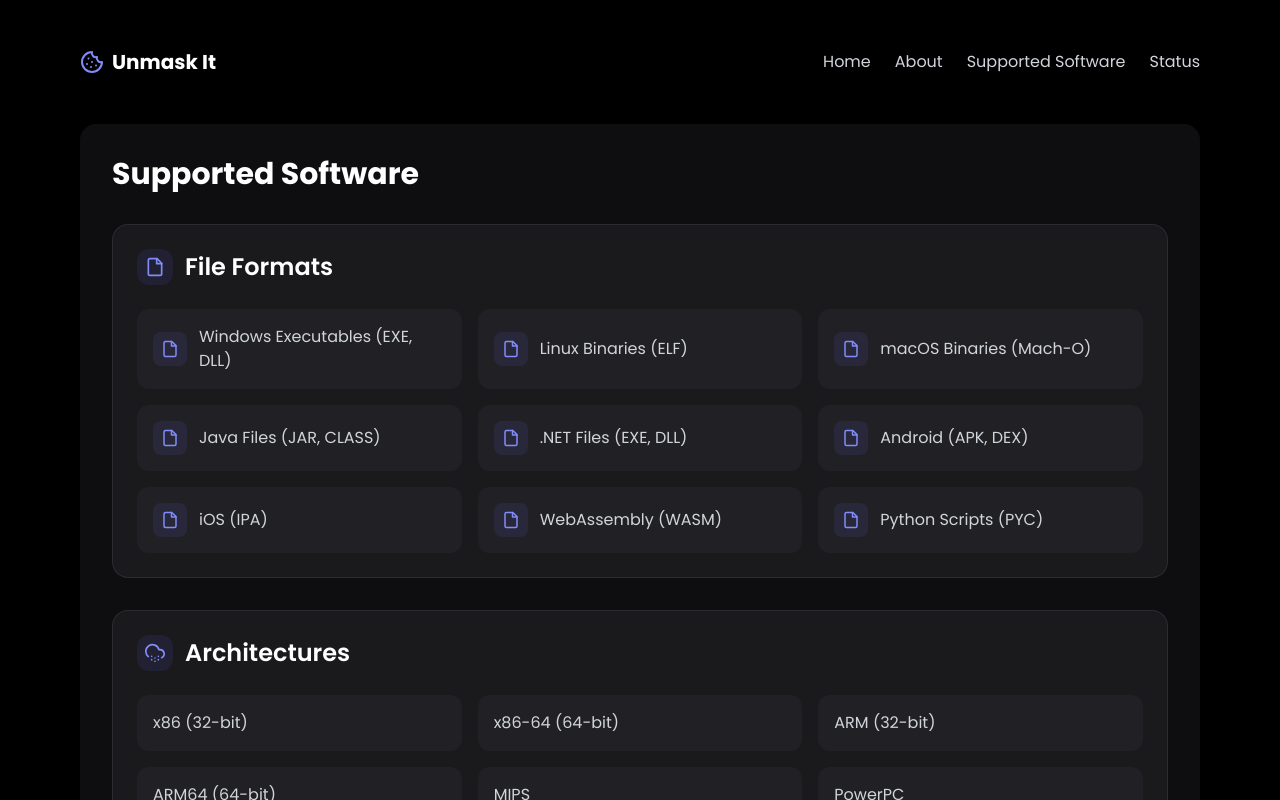
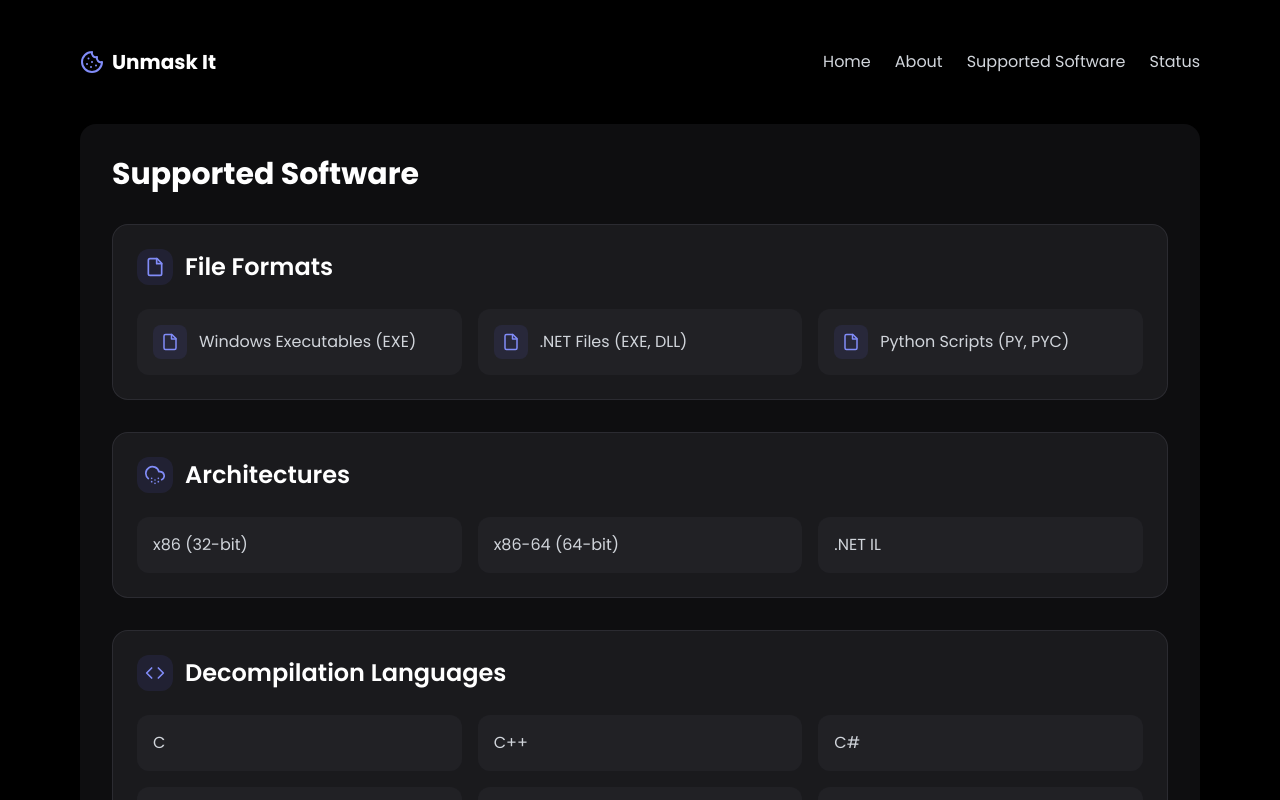
Before and after one commit to nffdev/unmask-it, a React (Vite) app in the folder Front/: page /supported in a window 1280 px wide. Shown: the top 800 px of the page. Built offline with nearby package versions, Linux system fonts and the light colour scheme.

Commit message:
feat(app): updated list

```diff
--- a/Front/src/routes/Supported.jsx
+++ b/Front/src/routes/Supported.jsx
@@ -33,15 +33,9 @@ export default function SupportedPage() {
               </h2>
               <div className="grid grid-cols-1 md:grid-cols-2 lg:grid-cols-3 gap-4">
                 {[
-                  { name: "Windows Executables (EXE, DLL)", icon: "windows" },
-                  { name: "Linux Binaries (ELF)", icon: "linux" },
-                  { name: "macOS Binaries (Mach-O)", icon: "apple" },
-                  { name: "Java Files (JAR, CLASS)", icon: "coffee" },
+                  { name: "Windows Executables (EXE)", icon: "windows" },
                   { name: ".NET Files (EXE, DLL)", icon: "hash" },
-                  { name: "Android (APK, DEX)", icon: "smartphone" },
-                  { name: "iOS (IPA)", icon: "smartphone" },
-                  { name: "WebAssembly (WASM)", icon: "globe" },
-                  { name: "Python Scripts (PYC)", icon: "code" },
+                  { name: "Python Scripts (PY, PYC)", icon: "code" },
                 ].map((item, index) => (
                   <div
                     key={index}
@@ -98,13 +92,6 @@ export default function SupportedPage() {
                 {[
                   "x86 (32-bit)",
                   "x86-64 (64-bit)",
-                  "ARM (32-bit)",
-                  "ARM64 (64-bit)",
-                  "MIPS",
-                  "PowerPC",
-                  "RISC-V",
-                  "WebAssembly",
-                  "JVM Bytecode",
                   ".NET IL",
                 ].map((item, index) => (
                   <div key={index} className="bg-zinc-700/20 p-4 rounded-xl hover:bg-zinc-700/30 transition-colors">
@@ -138,14 +125,10 @@ export default function SupportedPage() {
                 {[
                   "C",
                   "C++",
-                  "Java",
                   "C#",
                   "Python",
                   "JavaScript",
-                  "Go",
-                  "Swift",
-                  "Rust (experimental)",
-                  "Kotlin (experimental)",
+                  "Go (experimental)",
                 ].map((item, index) => (
                   <div key={index} className="bg-zinc-700/20 p-4 rounded-xl hover:bg-zinc-700/30 transition-colors">
                     {item}
```
